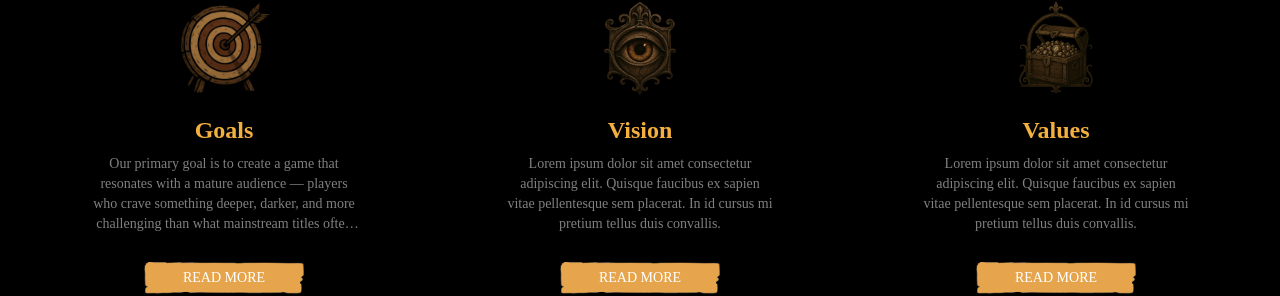
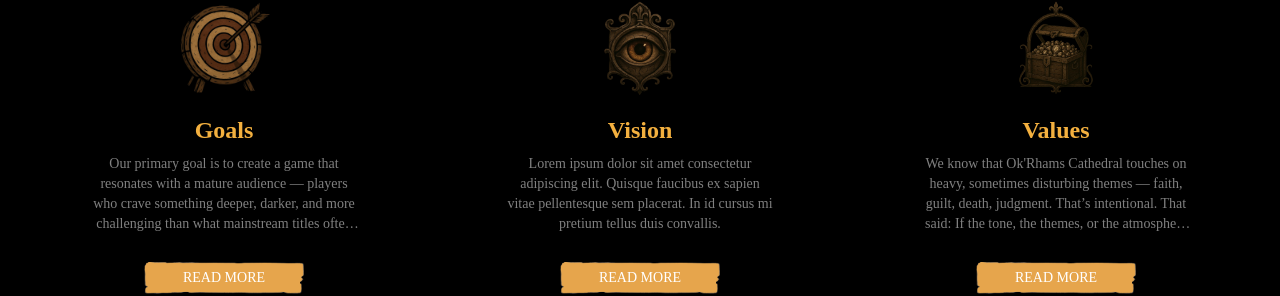
Before and after one commit to Endorze/Yahwehs-Creations, a Next.js app: page /aboutus in a window 1280 px wide. Shown: the part 1100-1396 px from the top of the page. Built offline with nearby package versions, Linux system fonts and the light colour scheme; a web font is replaced by a local one.

Commit message:
added also values here

```diff
--- a/src/app/components/AboutSection/AboutSection.tsx
+++ b/src/app/components/AboutSection/AboutSection.tsx
@@ -20,7 +20,7 @@ const sections = [
   {
     title: "Values",
     description:
-      "Lorem ipsum dolor sit amet consectetur adipiscing elit. Quisque faucibus ex sapien vitae pellentesque sem placerat. In id cursus mi pretium tellus duis convallis.",
+      "We know that Ok'Rhams Cathedral touches on heavy, sometimes disturbing themes — faith, guilt, death, judgment. That’s intentional. That said: If the tone, the themes, or the atmosphere don’t resonate with you — we completely understand. This game isn’t for everyone. It wasn’t meant to be. But for those it is meant for — it will speak deeply.",
     image: "/images/values/values.png",
     href: "/blog#faq",
   },
```
